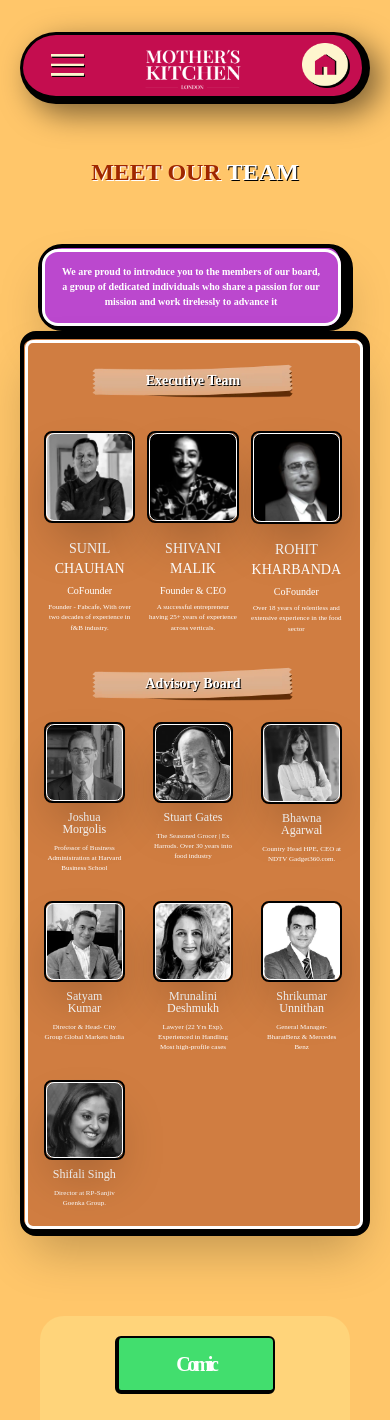
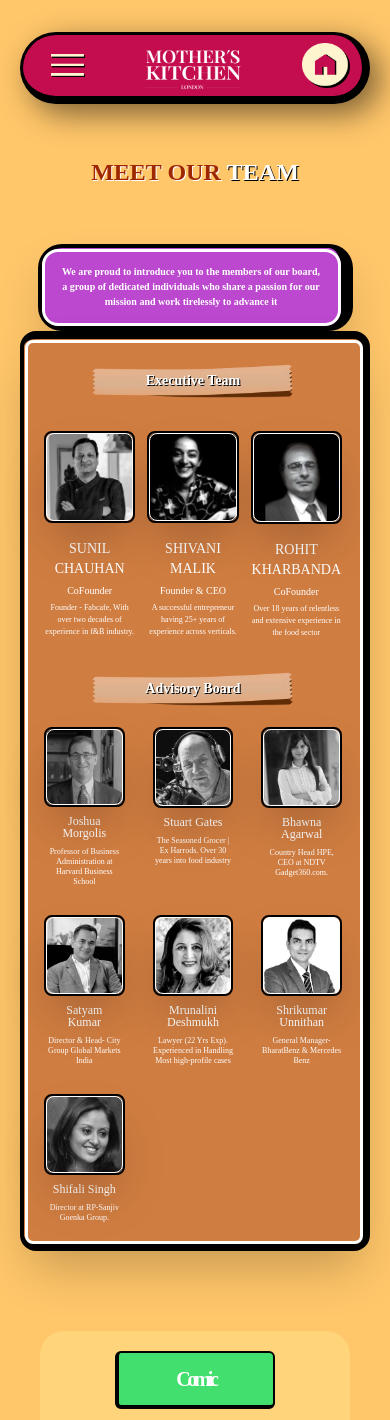
Before and after one commit to Rajat-Raghuvanshi-0512/mother-kitchen, a React (Vite) app in the folder mother-kitchen-frontend/: page /team in a window 390 px wide. Shown: the top 1420 px of the page. Built offline with nearby package versions, Linux system fonts and the light colour scheme; a web font is replaced by a local one.

Commit message:
Minor UI fixes

```diff
--- a/mother-kitchen-frontend/src/components/About/Discover.jsx
+++ b/mother-kitchen-frontend/src/components/About/Discover.jsx
@@ -26,7 +26,11 @@
       </div>
       <div className="relative">
         <img src={DiscoverBg1} alt="dbg" className="absolute -z-30 hidden md:block" />
-        <img src={DiscoverBg1Phone} alt="dbg" className="absolute left-5 top-6 -z-30 md:hidden" />
+        <img
+          src={DiscoverBg1Phone}
+          alt="dbg"
+          className="absolute -top-3 left-7 -z-30 h-full w-[90%] object-contain md:hidden"
+        />
         <div className="flex justify-end pr-3 pt-5 md:pr-24 md:pt-20">
           <div className="w-[55%] border-b-2 border-r-4 border-black/70 bg-[#039860] p-2 text-center font-lexend text-[10px] text-white md:w-[50%] md:border-b-4 md:border-r-8 md:p-7 md:text-xs lg:text-base">
             <span className="hidden md:block">
--- a/mother-kitchen-frontend/src/components/Team/TeamInfo.jsx
+++ b/mother-kitchen-frontend/src/components/Team/TeamInfo.jsx
@@ -72,7 +72,7 @@
             <ImageBox image={Sunil} className={'!rounded'} />
             <h5 className="mt-4 text-center text-sm md:text-2xl">SUNIL CHAUHAN</h5>
             <p className="my-1 text-[10px] md:my-3 md:text-xl">CoFounder</p>
-            <p className="text-center font-lexend text-[7px] font-light md:text-sm">
+            <p className="text-center font-lexend text-[8px] font-light md:text-sm">
               Founder - Fabcafe, With over two decades of experience in f&B industry.
             </p>
           </div>
@@ -80,7 +80,7 @@
             <ImageBox image={Shivani} className={'!rounded'} />
             <h5 className="mt-4 text-center text-sm md:text-2xl">SHIVANI MALIK</h5>
             <p className="my-1 text-[10px] md:my-3 md:text-xl">Founder & CEO</p>
-            <p className="text-center font-lexend  text-[7px] font-light md:text-sm">
+            <p className="text-center font-lexend  text-[8px] font-light md:text-sm">
               A successful entrepreneur having 25+ years of experience across verticals.
             </p>
           </div>
@@ -88,7 +88,7 @@
             <ImageBox image={rohit} className={'!rounded'} />
             <h5 className="mt-4 text-center text-sm md:text-2xl">ROHIT KHARBANDA</h5>
             <p className="my-1 text-[10px] md:my-3 md:text-xl">CoFounder</p>
-            <p className="text-center font-lexend text-[7px] font-light md:text-sm">
+            <p className="text-center font-lexend text-[8px] font-light md:text-sm">
               Over 18 years of relentless and extensive experience in the food sector
             </p>
           </div>
--- a/mother-kitchen-frontend/src/components/Team/TeamInfoCard.jsx
+++ b/mother-kitchen-frontend/src/components/Team/TeamInfoCard.jsx
@@ -7,7 +7,7 @@
       <h5 className="m-2 text-center text-[12px] capitalize leading-3 md:mb-5 md:mt-4 md:text-2xl md:leading-5">
         {name}
       </h5>
-      <p className="text-center font-lexend text-[7px] font-light leading-[10px] md:text-xs md:leading-5">{desc}</p>
+      <p className="text-center font-lexend text-[8px] font-light leading-[10px] md:text-xs md:leading-5">{desc}</p>
     </div>
   )
 }
```
